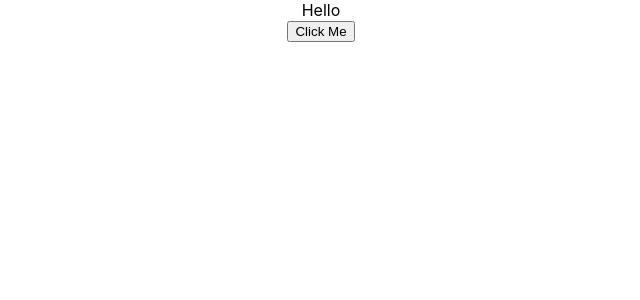
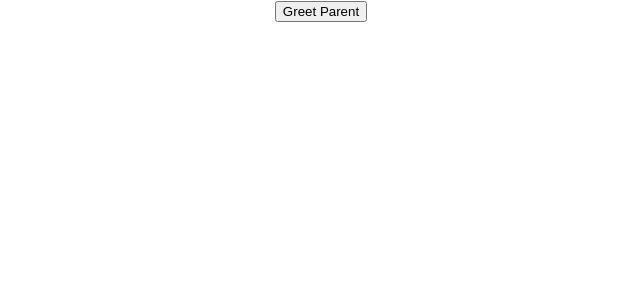
Before and after one commit to Pooja922/React-learning, a React (Create React App) app: page / in a window 1280 px wide. Shown: the top 300 px of the page, without its empty margins (319-959 px from the left). Built offline with nearby package versions, Linux system fonts and the light colour scheme.

Commit message:
Methods as props

```diff
--- a/src/App.js
+++ b/src/App.js
@@ -9,13 +9,14 @@ import './App.css';
 //import Counter from './components/Counter'
 //import FunctionClick from './components/FunctionClick'
 //import ClassClick from './components/ClassClick'
-import EventBind from './components/EventBind'
+//import EventBind from './components/EventBind'
+import ParentComponent from "./components/ParentComponent";
 
 class App extends Component{
   render(){
     return(
     <div className="App">
-      {/*<Greet name="Steve" heroName="Captain America">                      {/*stateless functional components
+      {/*<Greet name="Steve" heroName="Captain America">
         <p>This is a children class</p>
       </Greet>
       <Greet name="Tony" heroName="Iron Man">
@@ -24,7 +25,7 @@ class App extends Component{
       <Greet name="Bruce" heroName="Hulk">
         <button>Action1</button>
       </Greet>
-      <Welcome name="Steve" heroName="Captain America">                     {/*stateful class component
+      <Welcome name="Steve" heroName="Captain America">
         <button>Action2</button>
       </Welcome>
       <Welcome name="Tony" heroName="Iron Man">
@@ -34,8 +35,9 @@ class App extends Component{
       <Message/>
       <Counter/>
       <FunctionClick/>
-      <ClassClick/>*/}
-      <EventBind/>
+      <ClassClick/>
+      <EventBind/>*/}
+      <ParentComponent/>
     </div>
     );
   }
--- /dev/null
+++ b/src/components/ChildComponent.js
@@ -0,0 +1,11 @@
+//method as props//
+import React from "react";
+
+function ChildComponent(props){
+    return(
+        <div>
+            <button onClick={()=>props.greetHandler('child')}>Greet Parent</button>
+        </div>
+    )
+}
+export default ChildComponent
--- /dev/null
+++ b/src/components/ParentComponent.js
@@ -0,0 +1,25 @@
+//methods as props//
+import React,{ Component } from 'react'
+import ChildComponent from './ChildComponent';
+
+class ParentComponent extends Component{
+
+    constructor(props) {
+        super(props);
+        this.state={
+            parentName:'Parent'
+        }
+        this.greetParent=this.greetParent.bind(this)
+    }
+    greetParent(childName){
+        alert(`Hello ${this.state.parentName} from ${childName}`)
+    }
+    render(){
+        return(
+            <div>
+               <ChildComponent greetHandler={this.greetParent}/>
+            </div>
+        )
+    }
+}
+ export default ParentComponent
```
